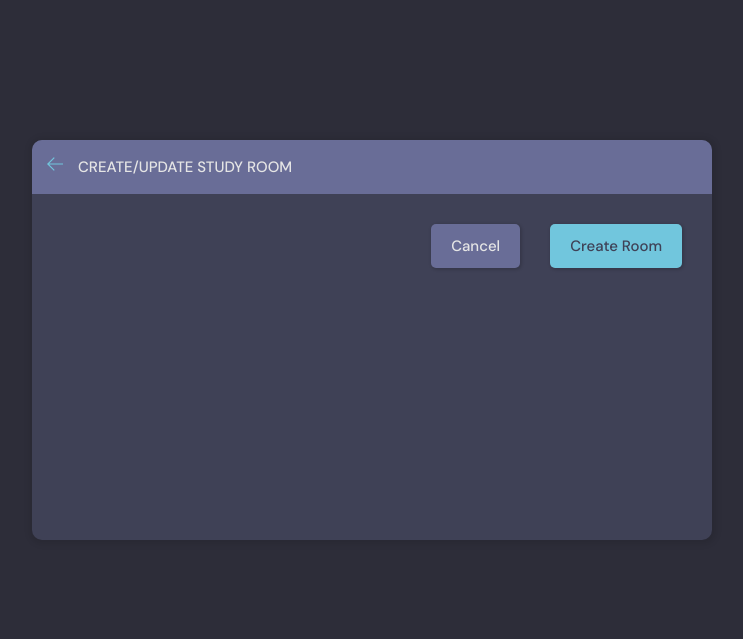
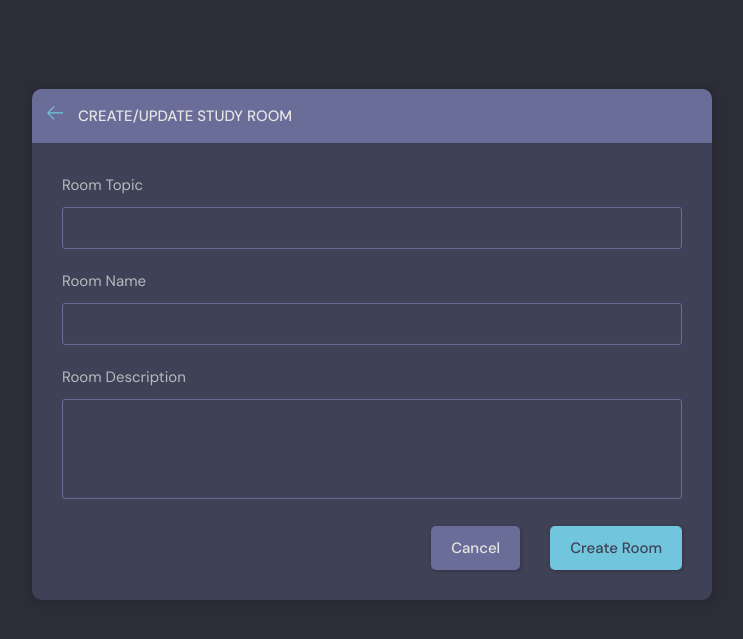
Before and after one commit to Megidd/studybud, a Django app: template base/templates/base/room_form.html in a window 1280 px wide. Shown: the part 76-715 px from the top of the page, without its empty margins (268-1011 px from the left). Run offline with Django 4.2, Linux system fonts and the light colour scheme; the template is opened without the code that fills it: most values are stand-ins (such as "Sample title", 1, 10 or a date in 2020); form fields are guessed from the names that the template uses.

Commit message:
Template logic: render form fields: drop down too

```diff
--- a/base/templates/base/room_form.html
+++ b/base/templates/base/room_form.html
@@ -19,13 +19,28 @@
         <div class="layout__body">
           <form class="form" action="" method="POST">
             {% csrf_token %}
-            {% for field in form %}
+
             <div class="form__group">
-              <label for="room_name">{{field.label}}</label>
-              {{field}}
-              <!-- <input id="room_name" name="room_name" type="text" placeholder="E.g. Mastering Python + Django" /> -->
+              <label for="topic">Room Topic</label>
+              <input required type="text" name="topic" list="topic-list">
+              <datalist id="topic-list">
+                <select id="room_topic">
+                  {% for topic in topics %}
+                  <option value="{{topic.name}}">{{topic.name}}</option>
+                  {% endfor %}
+                </select>
+              </datalist>
             </div>
-            {% endfor %}
+
+            <div class="form__group">
+              <label for="name">Room Name</label>
+              {{form.name}}
+            </div>
+
+            <div class="form__group">
+              <label for="description">Room Description</label>
+              {{form.description}}
+            </div>
 
             <!-- <div class="form__group">
               <label for="room_topic">Topic</label>
--- a/base/views.py
+++ b/base/views.py
@@ -111,6 +111,7 @@ def userProfile(request, pk):
 @login_required(login_url='/login') # If session ID is not good, user cannot access this.
 def createRoom(request):
     form = RoomForm()
+    topics = Topic.objects.all()
 
     if request.method == 'POST':
         form = RoomForm(request.POST)
@@ -120,13 +121,14 @@ def createRoom(request):
             room.save()
             return redirect('home')
 
-    context = {'form': form}
+    context = {'form': form, 'topics': topics}
     return render(request, 'base/room_form.html', context)
 
 @login_required(login_url='/login') # If session ID is not good, user cannot access this.
 def updateRoom(request, pk):
     room = Room.objects.get(id=pk)
     form = RoomForm(instance=room)
+    topics = Topic.objects.all()
 
     if request.user != room.host:
         return HttpResponse("You are not room owner")
@@ -137,7 +139,7 @@ def updateRoom(request, pk):
             form.save()
             return redirect('home')
 
-    context = {'form':form}
+    context = {'form':form, 'topics': topics}
     return render(request, 'base/room_form.html', context)
 
 @login_required(login_url='/login') # If session ID is not good, user cannot access this.
```
